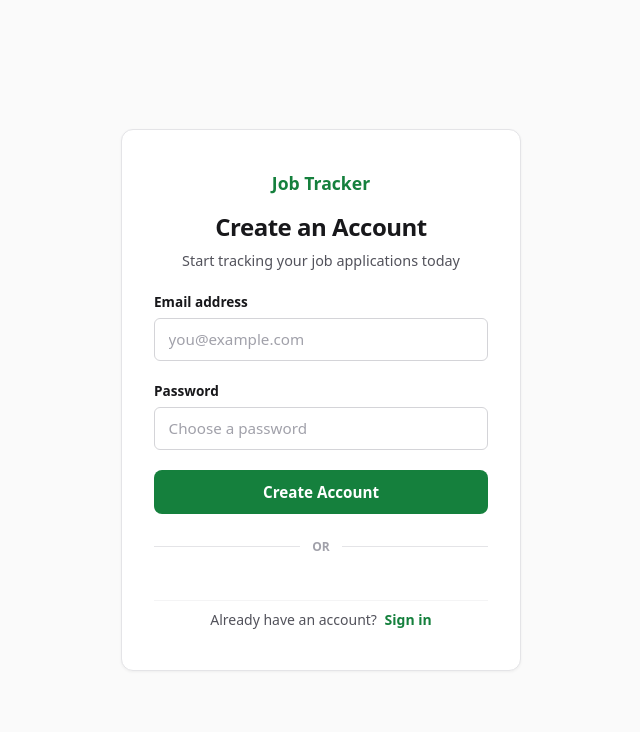
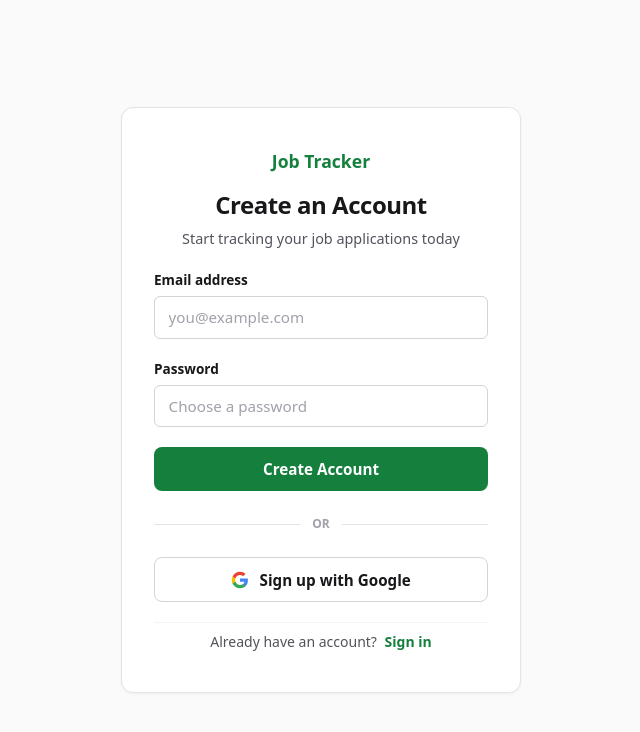
Before and after one commit to Shaun22062005/Job-Tracker, an Angular app in the folder job-tracker/: page /register in a window 1280 px wide. Shown: the top 732 px of the page, without its empty margins (319-959 px from the left). Built offline with nearby package versions, Linux system fonts and the light colour scheme.

Commit message:
style: replace Google GSI personalized button with clean custom Sign in with Google button

```diff
--- a/job-tracker/src/app/login/login.html
+++ b/job-tracker/src/app/login/login.html
@@ -49,7 +49,16 @@
     </div>
 
     <div class="google-btn-wrapper">
-      <div id="googleBtnLogin"></div>
+      <button type="button" class="btn-google-custom" (click)="triggerGoogleAuth()">
+        <svg class="google-icon" viewBox="0 0 24 24">
+          <path fill="#4285F4" d="M22.56 12.25c0-.78-.07-1.53-.2-2.25H12v4.26h5.92c-.26 1.37-1.04 2.53-2.21 3.31v2.77h3.57c2.08-1.92 3.28-4.74 3.28-8.09z"/>
+          <path fill="#34A853" d="M12 23c2.97 0 5.46-.98 7.28-2.66l-3.57-2.77c-.98.66-2.23 1.06-3.71 1.06-2.86 0-5.29-1.93-6.16-4.53H2.18v2.84C3.99 20.53 7.7 23 12 23z"/>
+          <path fill="#FBBC05" d="M5.84 14.1c-.22-.66-.35-1.36-.35-2.1s.13-1.44.35-2.1V7.06H2.18C1.43 8.55 1 10.22 1 12s.43 3.45 1.18 4.94l2.85-2.22.81-.62z"/>
+          <path fill="#EA4335" d="M12 5.38c1.62 0 3.06.56 4.21 1.64l3.15-3.15C17.45 2.09 14.97 1 12 1 7.7 1 3.99 3.47 2.18 7.06l3.66 2.84c.87-2.6 3.3-4.52 6.16-4.52z"/>
+        </svg>
+        <span>Sign in with Google</span>
+      </button>
+      <div id="googleHiddenBtn" style="display: none;"></div>
     </div>
 
     <div class="auth-footer">
--- a/job-tracker/src/app/login/login.scss
+++ b/job-tracker/src/app/login/login.scss
@@ -144,12 +144,39 @@
 }
 
 .google-btn-wrapper {
-  display: flex;
-  justify-content: center;
   width: 100%;
 
-  iframe {
-    margin: 0 auto !important;
+  .btn-google-custom {
+    width: 100%;
+    display: flex;
+    align-items: center;
+    justify-content: center;
+    gap: 0.65rem;
+    background-color: #ffffff;
+    border: 1px solid #d4d4d8;
+    border-radius: 8px;
+    padding: 0.7rem;
+    font-size: 0.95rem;
+    font-weight: 600;
+    color: #18181b;
+    cursor: pointer;
+    transition: background-color 0.15s ease, border-color 0.15s ease, box-shadow 0.15s ease;
+
+    &:hover {
+      background-color: #f4f4f5;
+      border-color: #a1a1aa;
+    }
+
+    &:focus {
+      outline: none;
+      box-shadow: 0 0 0 3px rgba(21, 128, 61, 0.15);
+    }
+
+    .google-icon {
+      width: 18px;
+      height: 18px;
+      flex-shrink: 0;
+    }
   }
 }
 
--- a/job-tracker/src/app/login/login.ts
+++ b/job-tracker/src/app/login/login.ts
@@ -30,19 +30,33 @@ export class Login implements AfterViewInit {
       google.accounts.id.initialize({
         client_id: environment.googleClientId,
         callback: (response: any) => this.handleGoogleCredentialResponse(response),
+        auto_select: false,
       });
 
-      const btnElement = document.getElementById('googleBtnLogin');
-      if (btnElement) {
-        google.accounts.id.renderButton(btnElement, {
+      const hiddenContainer = document.getElementById('googleHiddenBtn');
+      if (hiddenContainer) {
+        google.accounts.id.renderButton(hiddenContainer, {
           theme: 'outline',
           size: 'large',
-          width: '100%',
           text: 'signin_with',
         });
       }
     } else {
       setTimeout(() => this.initGoogleAuth(), 500);
+    }
+  }
+
+  triggerGoogleAuth() {
+    const hiddenContainer = document.getElementById('googleHiddenBtn');
+    if (hiddenContainer) {
+      const btn = hiddenContainer.querySelector('div[role="button"]') as HTMLElement;
+      if (btn) {
+        btn.click();
+        return;
+      }
+    }
+    if (typeof google !== 'undefined' && google.accounts && google.accounts.id) {
+      google.accounts.id.prompt();
     }
   }
 
--- a/job-tracker/src/app/register/register.html
+++ b/job-tracker/src/app/register/register.html
@@ -49,7 +49,16 @@
     </div>
 
     <div class="google-btn-wrapper">
-      <div id="googleBtnRegister"></div>
+      <button type="button" class="btn-google-custom" (click)="triggerGoogleAuth()">
+        <svg class="google-icon" viewBox="0 0 24 24">
+          <path fill="#4285F4" d="M22.56 12.25c0-.78-.07-1.53-.2-2.25H12v4.26h5.92c-.26 1.37-1.04 2.53-2.21 3.31v2.77h3.57c2.08-1.92 3.28-4.74 3.28-8.09z"/>
+          <path fill="#34A853" d="M12 23c2.97 0 5.46-.98 7.28-2.66l-3.57-2.77c-.98.66-2.23 1.06-3.71 1.06-2.86 0-5.29-1.93-6.16-4.53H2.18v2.84C3.99 20.53 7.7 23 12 23z"/>
+          <path fill="#FBBC05" d="M5.84 14.1c-.22-.66-.35-1.36-.35-2.1s.13-1.44.35-2.1V7.06H2.18C1.43 8.55 1 10.22 1 12s.43 3.45 1.18 4.94l2.85-2.22.81-.62z"/>
+          <path fill="#EA4335" d="M12 5.38c1.62 0 3.06.56 4.21 1.64l3.15-3.15C17.45 2.09 14.97 1 12 1 7.7 1 3.99 3.47 2.18 7.06l3.66 2.84c.87-2.6 3.3-4.52 6.16-4.52z"/>
+        </svg>
+        <span>Sign up with Google</span>
+      </button>
+      <div id="googleHiddenBtnReg" style="display: none;"></div>
     </div>
 
     <div class="auth-footer">
--- a/job-tracker/src/app/register/register.scss
+++ b/job-tracker/src/app/register/register.scss
@@ -144,12 +144,39 @@
 }
 
 .google-btn-wrapper {
-  display: flex;
-  justify-content: center;
   width: 100%;
 
-  iframe {
-    margin: 0 auto !important;
+  .btn-google-custom {
+    width: 100%;
+    display: flex;
+    align-items: center;
+    justify-content: center;
+    gap: 0.65rem;
+    background-color: #ffffff;
+    border: 1px solid #d4d4d8;
+    border-radius: 8px;
+    padding: 0.7rem;
+    font-size: 0.95rem;
+    font-weight: 600;
+    color: #18181b;
+    cursor: pointer;
+    transition: background-color 0.15s ease, border-color 0.15s ease, box-shadow 0.15s ease;
+
+    &:hover {
+      background-color: #f4f4f5;
+      border-color: #a1a1aa;
+    }
+
+    &:focus {
+      outline: none;
+      box-shadow: 0 0 0 3px rgba(21, 128, 61, 0.15);
+    }
+
+    .google-icon {
+      width: 18px;
+      height: 18px;
+      flex-shrink: 0;
+    }
   }
 }
 
--- a/job-tracker/src/app/register/register.ts
+++ b/job-tracker/src/app/register/register.ts
@@ -30,19 +30,33 @@ export class Register implements AfterViewInit {
       google.accounts.id.initialize({
         client_id: environment.googleClientId,
         callback: (response: any) => this.handleGoogleCredentialResponse(response),
+        auto_select: false,
       });
 
-      const btnElement = document.getElementById('googleBtnRegister');
-      if (btnElement) {
-        google.accounts.id.renderButton(btnElement, {
+      const hiddenContainer = document.getElementById('googleHiddenBtnReg');
+      if (hiddenContainer) {
+        google.accounts.id.renderButton(hiddenContainer, {
           theme: 'outline',
           size: 'large',
-          width: '100%',
           text: 'signup_with',
         });
       }
     } else {
       setTimeout(() => this.initGoogleAuth(), 500);
+    }
+  }
+
+  triggerGoogleAuth() {
+    const hiddenContainer = document.getElementById('googleHiddenBtnReg');
+    if (hiddenContainer) {
+      const btn = hiddenContainer.querySelector('div[role="button"]') as HTMLElement;
+      if (btn) {
+        btn.click();
+        return;
+      }
+    }
+    if (typeof google !== 'undefined' && google.accounts && google.accounts.id) {
+      google.accounts.id.prompt();
     }
   }
 
```
